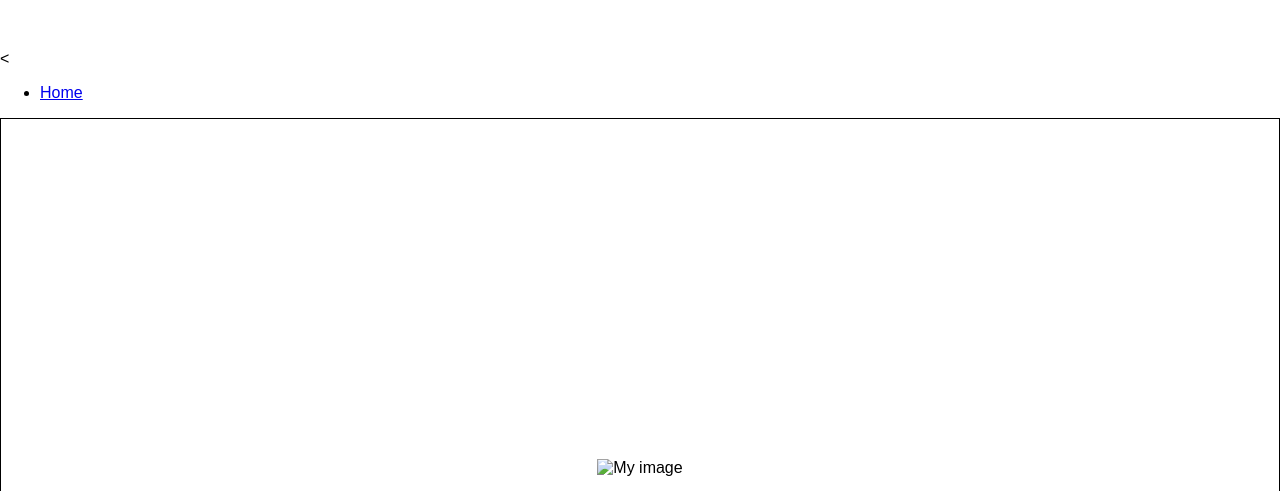
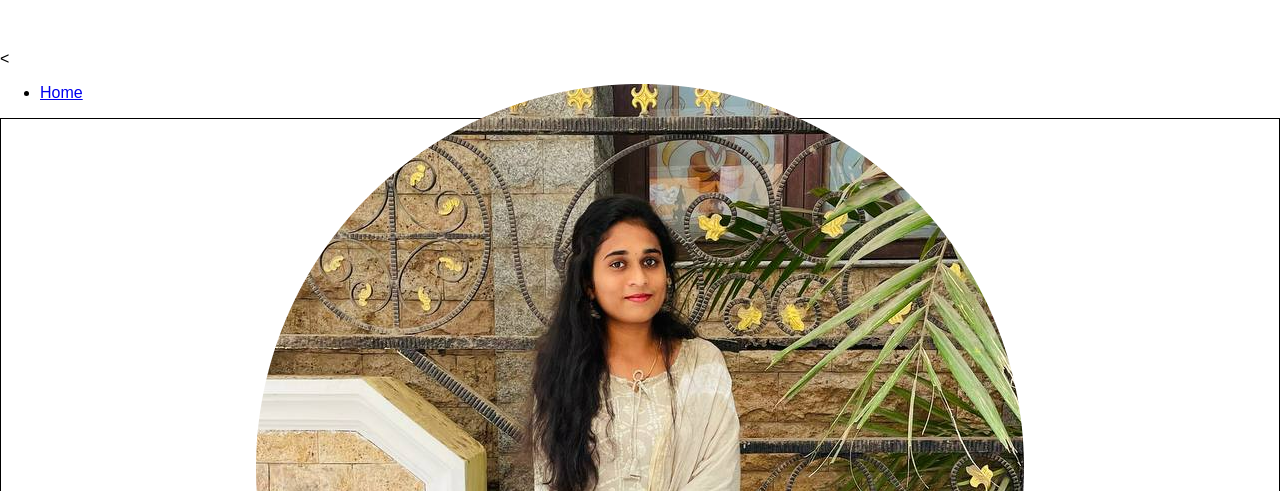
Before and after one commit to Divyagovindharaj/Divya, a plain HTML site: page home.html in a window 1280 px wide. Shown: the top 491 px of the page. Drawn offline with Linux system fonts and the light colour scheme.

Commit message:
Update home.html

```diff
--- a/home.html
+++ b/home.html
@@ -11,7 +11,7 @@
             </nav>
      <section id="Home">
         <div class="section-inner">
-        <img src="cropping66.png" alt="My image">
+        <img src="croping66.png" alt="My image">
         <h1>DivyaGovindharaj</h1>
         <p>Hi,I'm Divya.I'm studing <b>Mern stack developer</b></p>
         </div>
```
